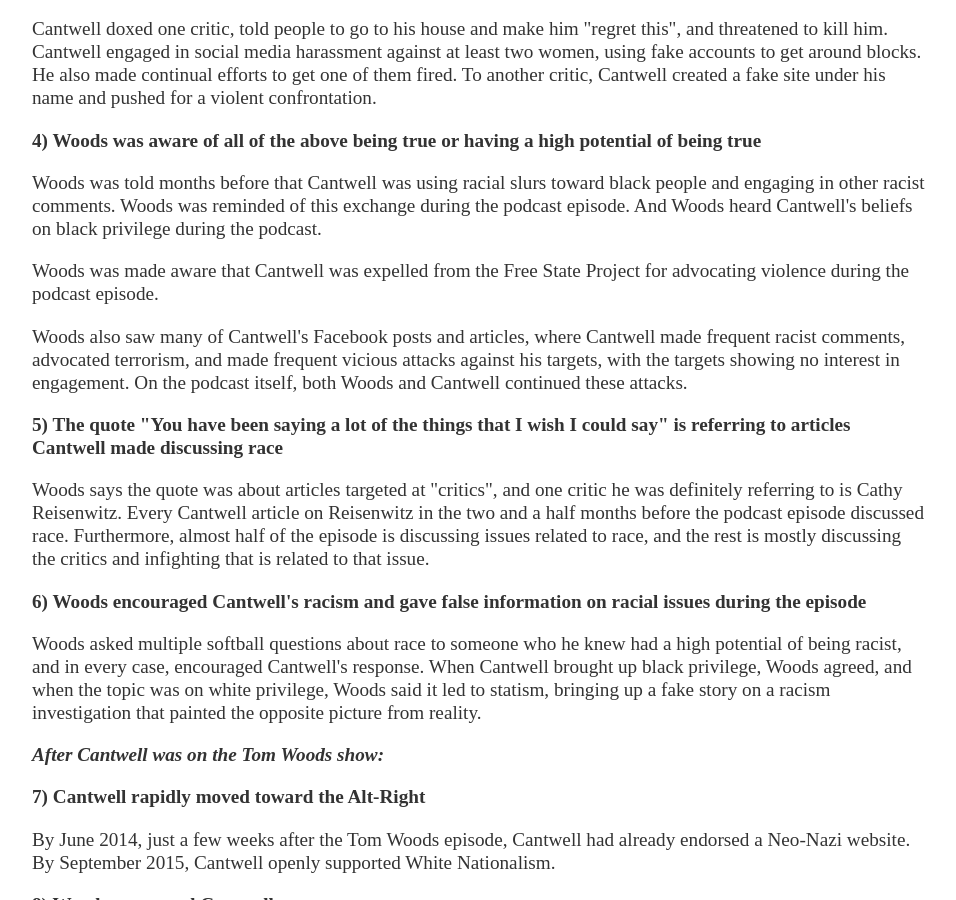
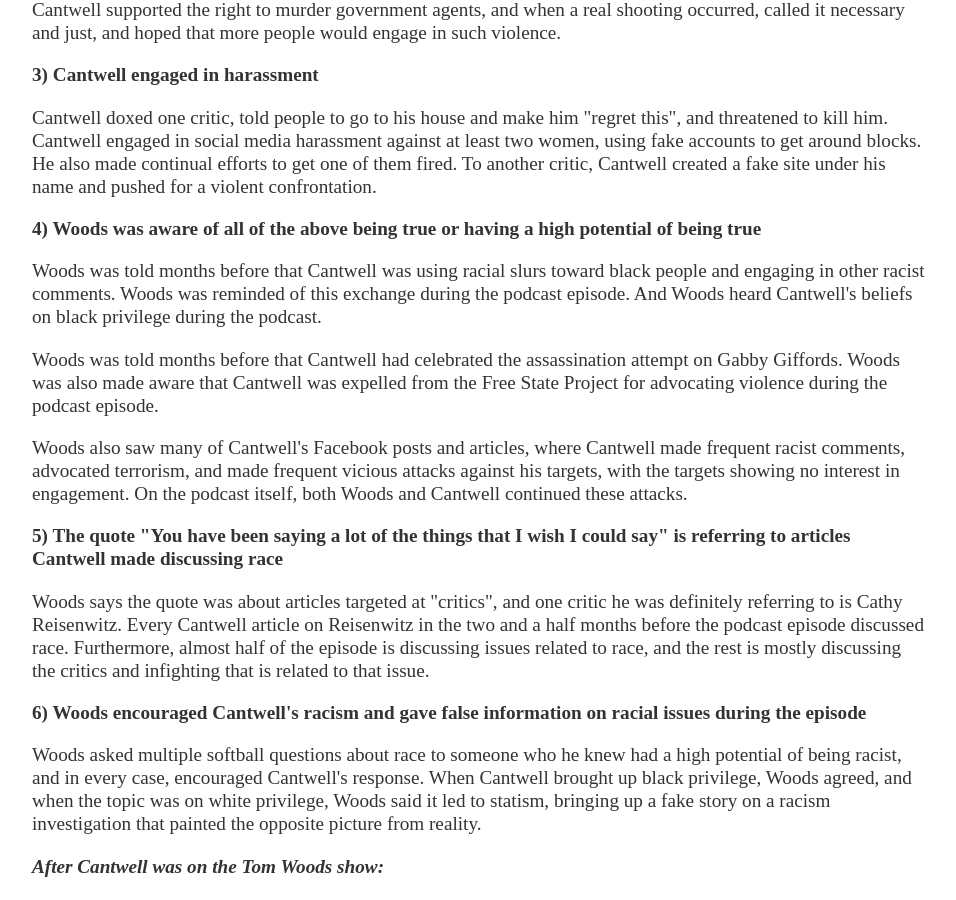
Before and after one commit to neoliberalcaucus/neoliberalcaucus.github.io, a Jekyll site: the page built from _posts/2020-06-17-chris-cantwell.md, in a window 1280 px wide and 900 px high, scrolled down 10034 px. Shown: the whole window, without its empty margins (160-1116 px from the left). Built offline with Jekyll 4.4.1, drawn with Linux system fonts in a browser that asks for light colours; some of the changed text lies outside the part shown.

Commit message:
Update 2020-06-17-chris-cantwell.md

```diff
--- a/_posts/2020-06-17-chris-cantwell.md
+++ b/_posts/2020-06-17-chris-cantwell.md
@@ -70,6 +70,7 @@
 <p><em><span style="color: #008000;">"My proposal, and in all honesty, I'm still working out the details, has been to resort to force. For free men and women to forcefully defend themselves against agents of the State. To kill government agents who would otherwise use force against them, until their jobs simply become so dangerous that they seek other lines of work.</span></em></p>
 <p><em><span style="color: #008000;">...</span></em></p>
 <p><em><span style="color: #008000;">One man's terrorist is another man's freedom fighter. That has always been, and always will be, the case. Who the terrorists are and who the good guys are is a thing sorted out by history through body counts."</span></em></p>
+<p>Woods was not unaware of this support for violence. In the <a href="https://twitter.com/AntonioBuehler/status/396387721913970688">same Twitter exchange</a> as the one where Buehler warned Woods about Cantwell's racial slurs,&nbsp;Buehler warned Woods that Cantwell had celebrated the assassination attempt of Gabby Giffords.&nbsp;</p>
 <p>Cantwell did not stick solely to theory. He publically admitted to going after libertarian activists, including Reisenwitz. On May 12, just two days before the Woods podcast, Cantwell <a href="https://web.archive.org/web/20170816053500/https://christophercantwell.com/2014/05/12/bitcoin-magazine-stands-cathy-reisenwitz/">posted on his website</a> that he had messaged Bitcoin Magazine, a magazine Reisenwitz wrote for, telling them to "publicly distance itself from [Reisenwitz]". In early March, after Reisenwitz <a href="https://neoliberalcaucus.github.io/images/reisenwitz_bitcoin.jpg">tweeted about Bitcoin</a> being mainly used by white males and asking if privilege applies to Bitcoin, Michael Shanklin <a href="https://neoliberalcaucus.github.io/images/shanklin_reisenwitz_terrorism.png">wrote</a>:</p>
 <p><em><span style="color: #008000;">"At first I didn't understand why Chris Cantwell was so anti-her.... but after doing the research, this bitch has got to go. I will do what I can with Christopher Cantwell to get this communist/terrorist fired from any freedom organization so they can't distort the message/ruin freedom for the rest of us anymore."</span></em></p>
 <p>On the episode itself, Cantwell refused to name Reisenwitz, instead engaging in hinted insults. Cantwell brought her up by calling her an "obscure blogger" featured at Liberty Fest NYC, going on to calling her a "left-wing lunatic". Woods played along, laughing, just referring to her as "our friend" and "someone of no distinction" and saying that "normal" people don't care about her priorities.</p>
@@ -124,7 +125,7 @@
 <p>Cantwell doxed one critic, told people to go to his house and make him "regret this", and threatened to kill him. Cantwell engaged in social media harassment against at least two women, using fake accounts to get around blocks. He also made continual efforts to get one of them fired. To another critic, Cantwell created a fake site under his name and pushed for a violent confrontation.</p>
 <p><strong>4) Woods was aware of all of the above being true or having a high potential of being true</strong></p>
 <p>Woods was told months before that Cantwell was using racial slurs toward black people and engaging in other racist comments. Woods was reminded of this exchange during the podcast episode. And Woods heard Cantwell's beliefs on black privilege during the podcast.</p>
-<p>Woods was made aware that Cantwell was expelled from the Free State Project for advocating violence during the podcast episode.</p>
+<p>Woods was told months before that Cantwell had celebrated the assassination attempt on Gabby Giffords. Woods was also made aware that Cantwell was expelled from the Free State Project for advocating violence during the podcast episode.</p>
 <p>Woods also saw many of Cantwell's Facebook posts and articles, where Cantwell made frequent racist comments, advocated terrorism, and&nbsp;made frequent vicious attacks against his targets, with the targets showing no interest in engagement.&nbsp;On the podcast itself, both Woods and Cantwell continued these attacks.</p>
 <p><strong>5) T</strong><strong>he quote "You have been saying a lot of the things that I wish I could say" is referring to articles Cantwell made discussing race</strong></p>
 <p>Woods says the quote was about articles targeted at "critics", and one critic he was definitely referring to is Cathy Reisenwitz. Every Cantwell article on Reisenwitz in the two and a half months before the podcast episode discussed race. Furthermore, almost half of the episode is discussing issues related to race, and the rest is mostly discussing the critics and infighting that is related to that issue.</p>
```
